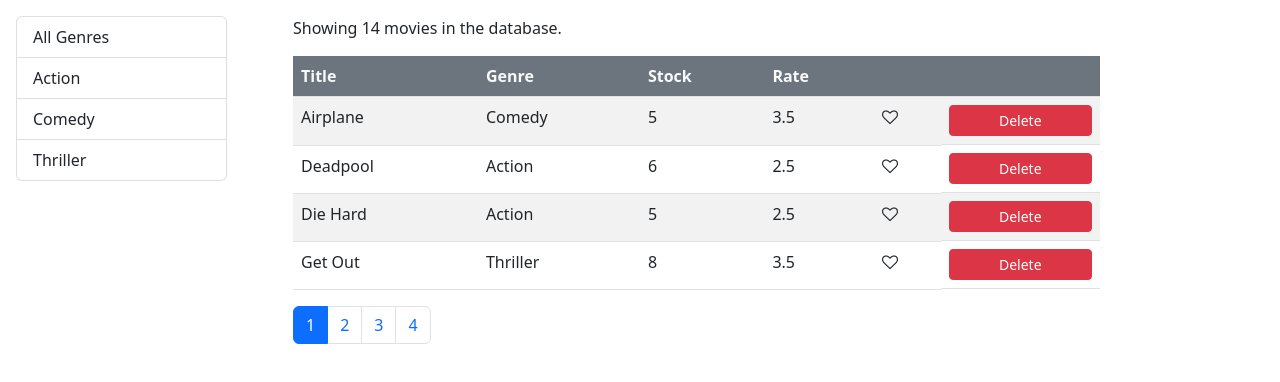
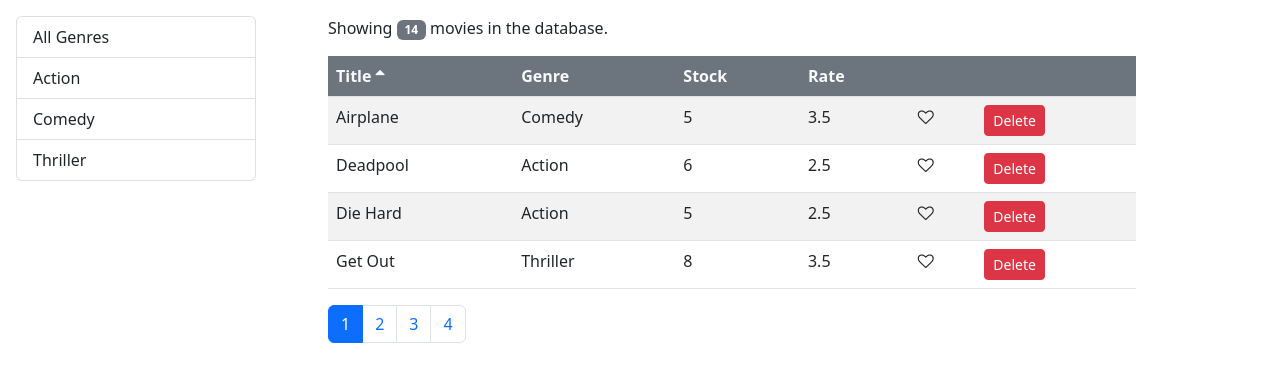
Before and after one commit to Beki-D/react-movie-mosh, a React (Create React App) app: page / in a window 1280 px wide. Shown: the top 382 px of the page. Built offline with nearby package versions, Linux system fonts and the light colour scheme.

Commit message:
completed table extraction

```diff
--- a/src/App.css
+++ b/src/App.css
@@ -1,5 +1,12 @@
 .App {
   text-align: center;
+}
+body {
+  background: cadetblue;
+}
+
+.clickable {
+  cursor: pointer;
 }
 
 /* .pagination {
--- /dev/null
+++ b/src/components/common/table.jsx
@@ -0,0 +1,18 @@
+import TableHeader from './tableHeader'
+import TableBody from './tableBody'
+
+const Table = props => {
+    const { columns, sortColumn, onSort, data } = props;
+
+    return (
+        <table className="table table-striped">
+            <TableHeader
+                columns={columns}
+                sortColumn={sortColumn}
+                onSort={onSort}
+            />
+            <TableBody columns={columns} data={data} />
+        </table>
+    )
+}
+export default Table;
--- /dev/null
+++ b/src/components/common/tableBody.jsx
@@ -0,0 +1,33 @@
+import React, { Component } from 'react';
+import _ from 'lodash'
+
+class TableBody extends Component {
+    renderCell = (item, column) => {
+        if (column.content) return column.content(item);
+
+        return _.get(item, column.path);
+    }
+
+    createKey = (item, column) => {
+        return item._id + (column.path || column.key);
+    }
+
+    render() {
+        const { data, columns } = this.props;
+
+        return (
+            <tbody>
+                {data.map(item => (
+                <tr key={item._id}>
+                    {columns.map(column => (
+                        <td key={this.createKey(item, column)}>
+                            {this.renderCell(item, column)}
+                        </td>
+                    ))}
+                </tr>))}
+            </tbody>
+        );
+    }
+}
+
+export default TableBody;
--- a/src/components/common/tableHeader.jsx
+++ b/src/components/common/tableHeader.jsx
@@ -16,12 +16,26 @@
         this.props.onSort(sortColumn);
     }
 
+    renderSortIcon = column => {
+        const { sortColumn } = this.props;
+
+        if (column.path !== this.props.sortColumn.path) return null;
+        if (sortColumn.order === 'asc') return <i className="fa fa-sort-asc"></i>;
+        return <i className="fa fa-sort-desc"></i>
+    }
+
     render() {
         return (
             <thead>
                 <tr className="bg-secondary rounded-3 text-light">
                     {this.props.columns.map(column => (
-                        <th key={column.path || column.key} onClick={() => this.raiseSort(column.path)}>{column.label}</th>
+                        <th
+                            className="clickable"
+                            key={column.path || column.key}
+                            onClick={() => this.raiseSort(column.path)}
+                        >
+                            {column.label} {this.renderSortIcon(column)}
+                        </th>
                     ))}
                 </tr>
             </thead>
--- a/src/components/movies.jsx
+++ b/src/components/movies.jsx
@@ -79,7 +79,7 @@
     const movies = paginate(sorted, currentPage, pageSize);
 
     return (
-      <div className="row container p-3">
+      <div className="row container-fluid p-3">
         <div className="col-3">
           <ListGroup
             items={this.state.genres}
@@ -90,7 +90,7 @@
         </div>
 
         <div className="col">
-          <p>Showing {genreFilteredMovies.length} movies in the database.</p>
+          <p>Showing <span className="badge bg-secondary">{genreFilteredMovies.length}</span> movies in the database.</p>
 
           <MoviesTable
             movies={movies}
@@ -108,6 +108,8 @@
           />
         </div>
 
+        <div className="col-1"></div>
+
       </div>
     );
   }
--- a/src/components/moviesTable.jsx
+++ b/src/components/moviesTable.jsx
@@ -1,6 +1,6 @@
 import React, { Component } from 'react';
 import Like from './common/like'
-import TableHeader from './common/tableHeader'
+import Table from './common/table'
 
 class MoviesTable extends Component {
     columns = [
@@ -8,39 +8,36 @@
         { path: 'genre.name', label: 'Genre'},
         { path: 'numberInStock', label: 'Stock'},
         { path: 'dailyRentalRate', label: 'Rate'},
-        { key: 'like'},
-        { key: 'delete'}
+        {
+            key: 'like',
+            content: movie => (
+                <Like liked={movie.liked} onClick={() => this.props.onLike(movie)} />
+            )
+        },
+        {
+            key: 'delete',
+            content: movie => (
+                <button
+                    onClick={() => this.props.onDelete(movie)}
+                    className="btn btn-danger btn-sm"
+                >
+                    Delete
+                </button>
+            )
+        }
     ];
 
     render() {
-        const { movies, onDelete, onLike, onSort, sortColumn } = this.props;
+        const { movies, onSort, sortColumn } = this.props;
 
         return (
-            <table className="table table-striped">
-                <TableHeader columns={this.columns} sort={sortColumn} onSort={onSort} />
-                <tbody>
-                  {movies.map(movie => (
-                    <tr key={movie._id}>
-                        <td>{movie.title}</td>
-                        <td>{movie.genre.name}</td>
-                        <td>{movie.numberInStock}</td>
-                        <td>{movie.dailyRentalRate}</td>
-                        <td>
-                            <Like liked={movie.liked} onClick={() => onLike(movie)} />
-                        </td>
-                        <td className="d-flex justify-content-end flex-grow-2">
-                            <button
-                                onClick={() => onDelete(movie)}
-                                className="btn btn-danger btn-sm flex-grow-1"
-                            >
-                                Delete
-                            </button>
-                        </td>
-                    </tr>
-                  ))}
-                </tbody>
-            </table>
-         );
+            <Table
+                columns={this.columns}
+                data={movies}
+                sortColumn={sortColumn}
+                onSort={onSort}
+            />
+        );
     }
 }
 
--- a/src/index.css
+++ b/src/index.css
@@ -1,5 +1,6 @@
 body {
   margin: 0;
+  background: cadetblue;
   font-family: -apple-system, BlinkMacSystemFont, 'Segoe UI', 'Roboto', 'Oxygen',
     'Ubuntu', 'Cantarell', 'Fira Sans', 'Droid Sans', 'Helvetica Neue',
     sans-serif;
```
